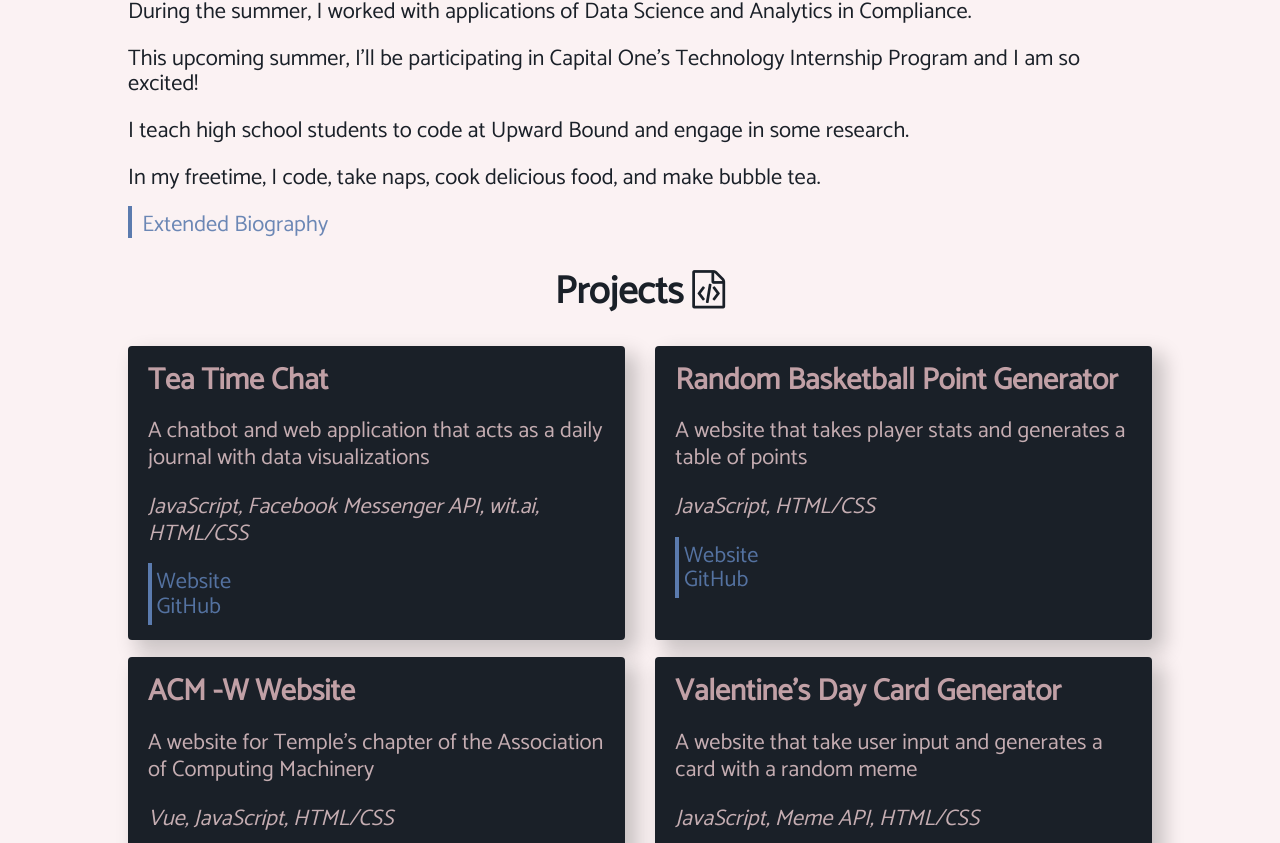
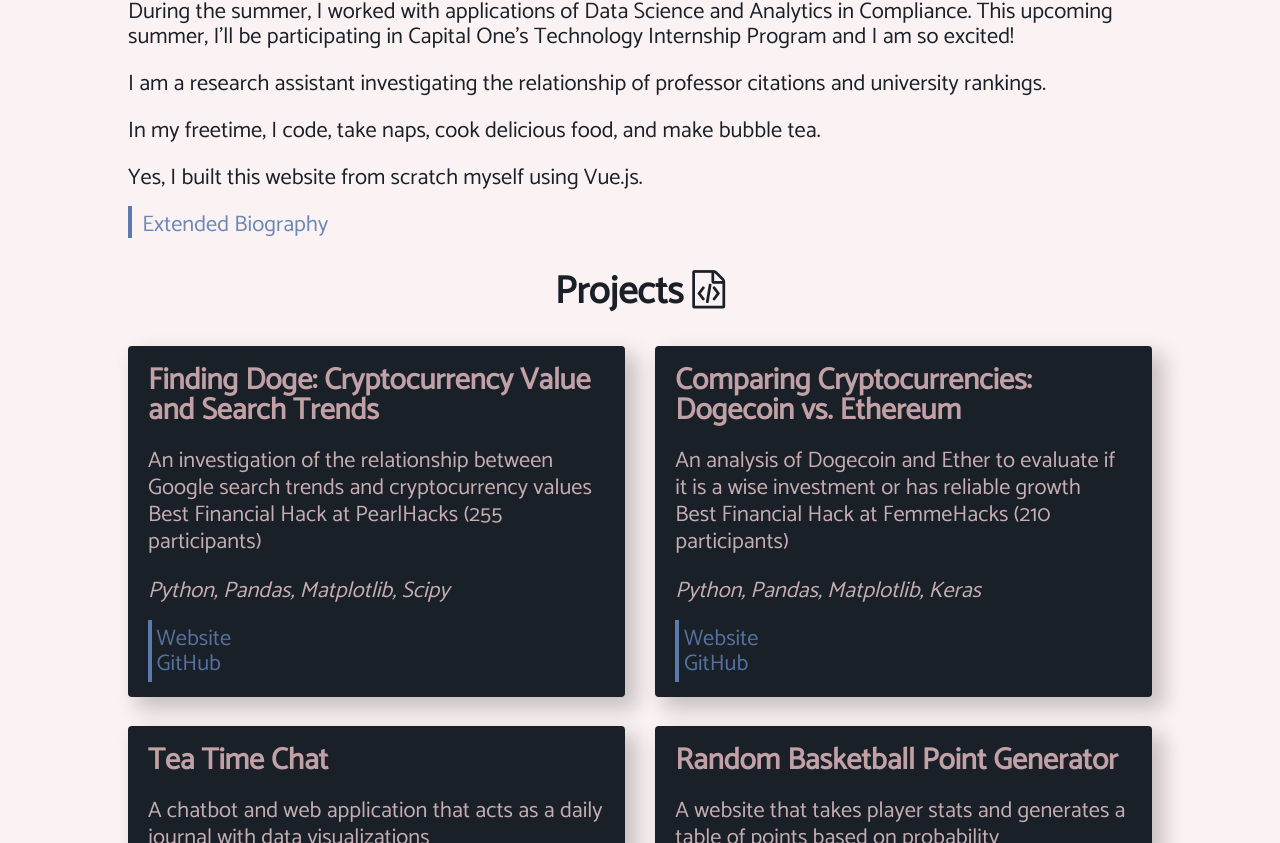
Before and after one commit to chiuannica/banannica, a Vue app: page /#/ in a window 1280 px wide. Shown: the part 257-1100 px from the top of the page. Built offline with nearby package versions, Linux system fonts and the light colour scheme.

Commit message:
new projects

```diff
--- a/src/components/About.vue
+++ b/src/components/About.vue
@@ -20,15 +20,15 @@ export default {
   name: 'About',
   data () {
     return {
-      title: 'Hi! I\'m Annica!',
+      title: 'Hi, I\'m Annica!',
       myPicture: require('@/assets/me.jpg'),
       aboutIcon: 'fa fa-female',
       texts: [
         { p: 'I am a junior studying Information Technology.' },
-        { p: 'During the summer, I worked with applications of Data Science and Analytics in Compliance.' },
-        { p: 'This upcoming summer, I\'ll be participating in Capital One\'s Technology Internship Program and I am so excited!' },
-        { p: 'I teach high school students to code at Upward Bound and engage in some research.' },
-        { p: 'In my freetime, I code, take naps, cook delicious food, and make bubble tea.' }
+        { p: 'During the summer, I worked with applications of Data Science and Analytics in Compliance. This upcoming summer, I\'ll be participating in Capital One\'s Technology Internship Program and I am so excited!' },
+        { p: 'I am a research assistant investigating the relationship of professor citations and university rankings.' },
+        { p: 'In my freetime, I code, take naps, cook delicious food, and make bubble tea.' },
+        { p: 'Yes, I built this website from scratch myself using Vue.js.' }
       ]
     }
   }
--- a/src/components/Projects.vue
+++ b/src/components/Projects.vue
@@ -4,7 +4,7 @@
     <div class="projects-grid">
       <div :key=project.id class="project" v-for="project in projects">
         <h4 class="project-title">{{ project.name }}</h4>
-        <p>{{ project.description }}</p>
+        <p v-html="project.description"></p>
         <p><em>{{ project.tools }}</em></p>
         <a :href="project.link">Website</a><br>
         <a :href="project.github">GitHub</a>
@@ -23,6 +23,22 @@ export default {
       projects: [
         {
           id: 0,
+          name: 'Finding Doge: Cryptocurrency Value and Search Trends',
+          description: 'An investigation of the relationship between Google search trends and cryptocurrency values<br> Best Financial Hack at PearlHacks (255 participants)',
+          tools: 'Python, Pandas, Matplotlib, Scipy',
+          link: 'https://devpost.com/software/search-trends-and-cryptocurrencies',
+          github: 'https://gist.github.com/chiuannica/b40328c39bd816d9e3dd5886925eccfd'
+        },
+        {
+          id: 0,
+          name: 'Comparing Cryptocurrencies: Dogecoin vs. Ethereum',
+          description: 'An analysis of Dogecoin and Ether to evaluate if it is a wise investment or has reliable growth<br> Best Financial Hack at FemmeHacks (210 participants)',
+          tools: 'Python, Pandas, Matplotlib, Keras',
+          link: 'https://devpost.com/software/ethereuming',
+          github: 'https://gist.github.com/chiuannica/df4c95917450d64517750f4e5dd93b1b'
+        },
+        {
+          id: 0,
           name: 'Tea Time Chat',
           description: 'A chatbot and web application that acts as a daily journal with data visualizations',
           tools: 'JavaScript, Facebook Messenger API, wit.ai, HTML/CSS',
@@ -32,7 +48,7 @@ export default {
         {
           id: 0,
           name: 'Random Basketball Point Generator',
-          description: 'A website that takes player stats and generates a table of points',
+          description: 'A website that takes player stats and generates a table of points based on probability',
           tools: 'JavaScript, HTML/CSS',
           link: 'https://chiuannica.github.io/randompointgenerator/',
           github: 'https://github.com/chiuannica/randompointgenerator'
@@ -103,26 +119,6 @@ export default {
   grid-template-rows: 1fr 1fr;
   grid-gap: 3%;
 }
-.project:nth-child(1) {
-  grid-column: 1;
-  grid-row: 1;
-}
-.project:nth-child(2) {
-  grid-column: 2;
-  grid-row: 1;
-}
-.project:nth-child(3) {
-  grid-column: 1;
-  grid-row: 2;
-}
-.project:nth-child(4) {
-  grid-column: 2;
-  grid-row: 2;
-}
-.project:nth-child(5) {
-  grid-column: 3;
-  grid-row: 2;
-}
 @media screen and (max-width: 768px) {
   #projects{
     width: 100%;
```
